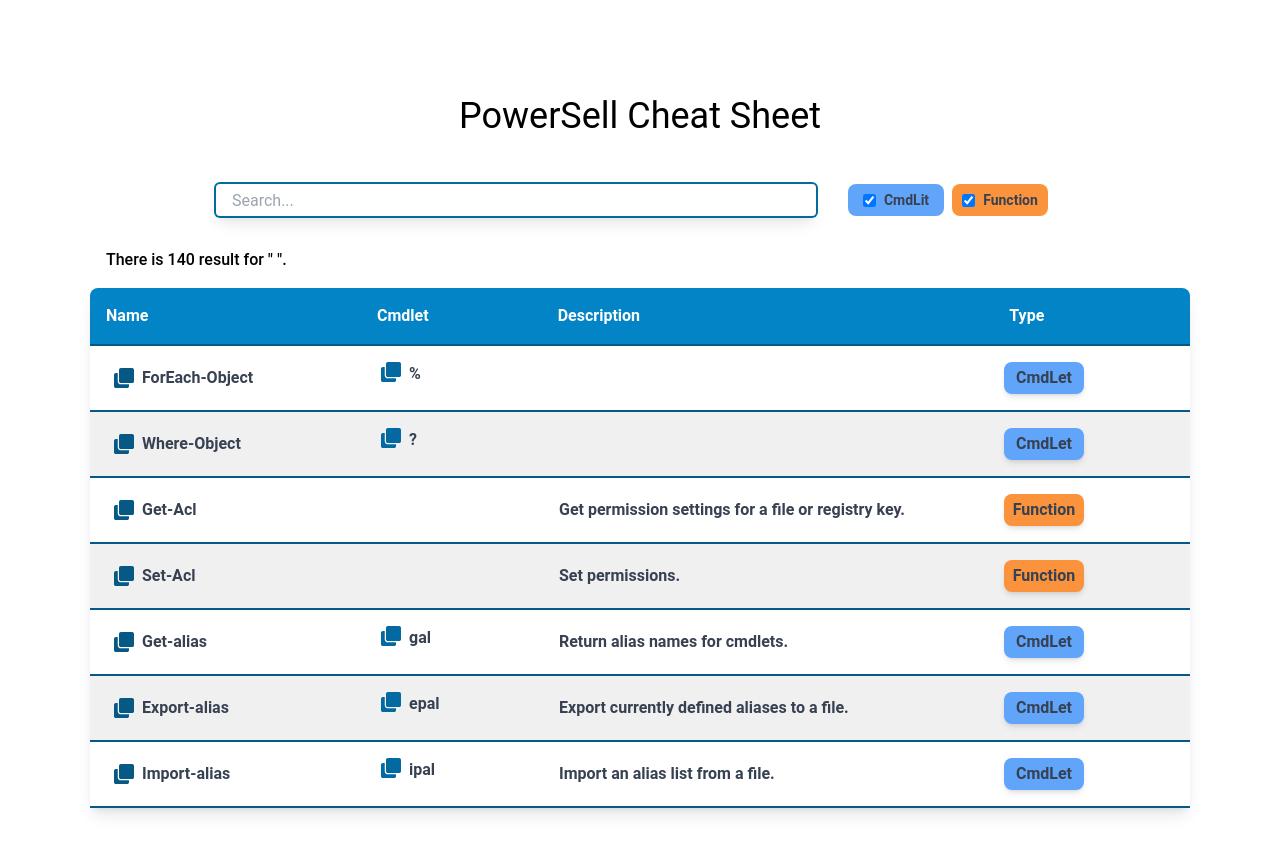
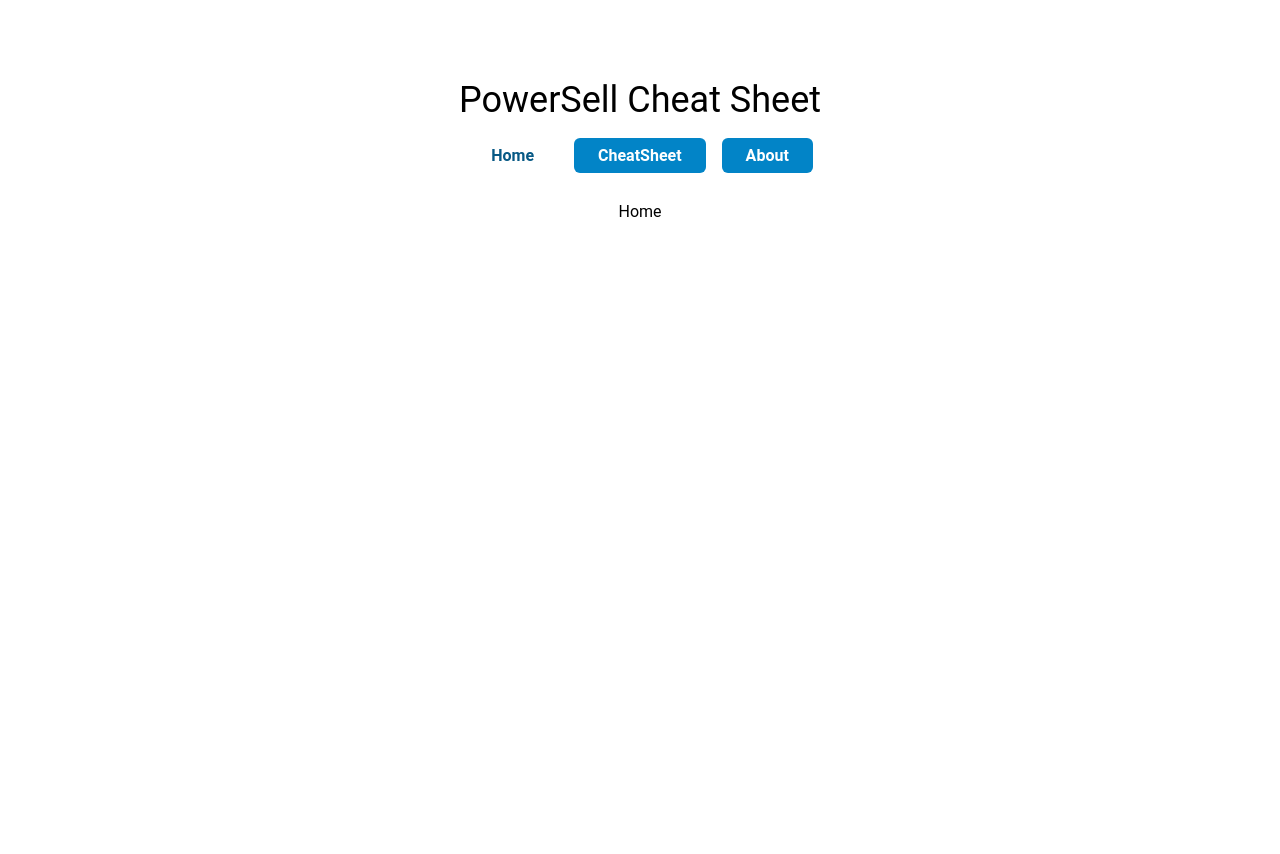
Before and after one commit to AyoubMazouz/powershell-cheat-sheet, a React (Create React App) app: page / in a window 1280 px wide. After the commit the page ends 800 px from the top, so only its background shows below. Built offline with nearby package versions, Linux system fonts and the light colour scheme.

Commit message:
Adding routes and changes to components and styling

```diff
--- a/package.json
+++ b/package.json
@@ -11,6 +11,7 @@
     "react-dom": "^18.0.0",
     "react-icons": "^4.3.1",
     "react-router": "^6.3.0",
+    "react-router-dom": "^6.3.0",
     "react-scripts": "5.0.1",
     "web-vitals": "^2.1.4"
   },
--- a/src/App.css
+++ b/src/App.css
@@ -506,12 +506,12 @@ Ensure the default browser behavior of the `hidden` attribute.
   display: contents;
 }
 
+.hidden {
+  display: none;
+}
+
 .h-8 {
   height: 2rem;
-}
-
-.h-\[65vh\] {
-  height: 65vh;
 }
 
 .max-h-\[65vh\] {
@@ -598,6 +598,12 @@ Ensure the default browser behavior of the `hidden` attribute.
   margin-bottom: calc(0.25rem * var(--tw-space-y-reverse));
 }
 
+.space-y-6 > :not([hidden]) ~ :not([hidden]) {
+  --tw-space-y-reverse: 0;
+  margin-top: calc(1.5rem * calc(1 - var(--tw-space-y-reverse)));
+  margin-bottom: calc(1.5rem * var(--tw-space-y-reverse));
+}
+
 .overflow-y-scroll {
   overflow-y: scroll;
 }
@@ -608,6 +614,10 @@ Ensure the default browser behavior of the `hidden` attribute.
 
 .rounded-lg {
   border-radius: 0.5rem;
+}
+
+.rounded-md {
+  border-radius: 0.375rem;
 }
 
 .rounded-t-lg {
@@ -629,14 +639,19 @@ Ensure the default browser behavior of the `hidden` attribute.
   border-color: rgb(3 105 161 / var(--tw-border-opacity));
 }
 
+.bg-blue-400 {
+  --tw-bg-opacity: 1;
+  background-color: rgb(96 165 250 / var(--tw-bg-opacity));
+}
+
+.bg-gray-400 {
+  --tw-bg-opacity: 1;
+  background-color: rgb(156 163 175 / var(--tw-bg-opacity));
+}
+
 .bg-orange-400 {
   --tw-bg-opacity: 1;
   background-color: rgb(251 146 60 / var(--tw-bg-opacity));
-}
-
-.bg-blue-400 {
-  --tw-bg-opacity: 1;
-  background-color: rgb(96 165 250 / var(--tw-bg-opacity));
 }
 
 .bg-sky-600 {
@@ -644,9 +659,9 @@ Ensure the default browser behavior of the `hidden` attribute.
   background-color: rgb(2 132 199 / var(--tw-bg-opacity));
 }
 
-.bg-gray-400 {
+.bg-green-500 {
   --tw-bg-opacity: 1;
-  background-color: rgb(156 163 175 / var(--tw-bg-opacity));
+  background-color: rgb(34 197 94 / var(--tw-bg-opacity));
 }
 
 .p-4 {
@@ -673,13 +688,23 @@ Ensure the default browser behavior of the `hidden` attribute.
   padding-bottom: 1rem;
 }
 
+.py-8 {
+  padding-top: 2rem;
+  padding-bottom: 2rem;
+}
+
+.px-6 {
+  padding-left: 1.5rem;
+  padding-right: 1.5rem;
+}
+
+.py-2 {
+  padding-top: 0.5rem;
+  padding-bottom: 0.5rem;
+}
+
 .font-\[Roboto\] {
   font-family: Roboto;
-}
-
-.text-4xl {
-  font-size: 2.25rem;
-  line-height: 2.5rem;
 }
 
 .text-sm {
@@ -700,6 +725,11 @@ Ensure the default browser behavior of the `hidden` attribute.
 .text-xl {
   font-size: 1.25rem;
   line-height: 1.75rem;
+}
+
+.text-4xl {
+  font-size: 2.25rem;
+  line-height: 2.5rem;
 }
 
 .font-semibold {
@@ -730,11 +760,6 @@ Ensure the default browser behavior of the `hidden` attribute.
   color: rgb(3 105 161 / var(--tw-text-opacity));
 }
 
-.text-blue-400 {
-  --tw-text-opacity: 1;
-  color: rgb(96 165 250 / var(--tw-text-opacity));
-}
-
 .shadow-lg {
   --tw-shadow: 0 10px 15px -3px rgb(0 0 0 / 0.1), 0 4px 6px -4px rgb(0 0 0 / 0.1);
   --tw-shadow-colored: 0 10px 15px -3px var(--tw-shadow-color), 0 4px 6px -4px var(--tw-shadow-color);
@@ -763,13 +788,46 @@ Ensure the default browser behavior of the `hidden` attribute.
           filter: var(--tw-blur) var(--tw-brightness) var(--tw-contrast) var(--tw-grayscale) var(--tw-hue-rotate) var(--tw-invert) var(--tw-saturate) var(--tw-sepia) var(--tw-drop-shadow);
 }
 
+.transition {
+  transition-property: color, background-color, border-color, fill, stroke, opacity, box-shadow, -webkit-text-decoration-color, -webkit-transform, -webkit-filter, -webkit-backdrop-filter;
+  transition-property: color, background-color, border-color, text-decoration-color, fill, stroke, opacity, box-shadow, transform, filter, backdrop-filter;
+  transition-property: color, background-color, border-color, text-decoration-color, fill, stroke, opacity, box-shadow, transform, filter, backdrop-filter, -webkit-text-decoration-color, -webkit-transform, -webkit-filter, -webkit-backdrop-filter;
+  transition-timing-function: cubic-bezier(0.4, 0, 0.2, 1);
+  transition-duration: 150ms;
+}
+
+.transition-colors {
+  transition-property: color, background-color, border-color, fill, stroke, -webkit-text-decoration-color;
+  transition-property: color, background-color, border-color, text-decoration-color, fill, stroke;
+  transition-property: color, background-color, border-color, text-decoration-color, fill, stroke, -webkit-text-decoration-color;
+  transition-timing-function: cubic-bezier(0.4, 0, 0.2, 1);
+  transition-duration: 150ms;
+}
+
 .--nth-child-bg:nth-child(odd) {
-  background: hsl(0, 0%, 94%);
+  background: hsl(0, 0%, 94%)
+}
+
+.active {
+  --tw-bg-opacity: 1;
+  background-color: rgb(255 255 255 / var(--tw-bg-opacity));
+  --tw-text-opacity: 1;
+  color: rgb(7 89 133 / var(--tw-text-opacity));
+}
+
+.hover\:bg-sky-500:hover {
+  --tw-bg-opacity: 1;
+  background-color: rgb(14 165 233 / var(--tw-bg-opacity));
 }
 
 .hover\:text-sky-500:hover {
   --tw-text-opacity: 1;
   color: rgb(14 165 233 / var(--tw-text-opacity));
+}
+
+.hover\:text-green-500:hover {
+  --tw-text-opacity: 1;
+  color: rgb(34 197 94 / var(--tw-text-opacity));
 }
 
 .hover\:ring-sky-300:hover {
--- a/src/App.js
+++ b/src/App.js
@@ -1,20 +1,32 @@
-// import { BrowserRouter, Route, Switch } from 'react-router-dom'
+import { BrowserRouter as Router, Route, Routes} from 'react-router-dom'
+import { AnimatePresence } from 'framer-motion'
 import './App.css';
-import CheatSheet from './components/CheatSheet'
+import Nav from './components/Nav'
+import Home from './pages/Home'
+import CheatSheet from './pages/CheatSheet'
+import About from './pages/About'
+import PageNotFound from './pages/PageNotFound'
 
 
 function App() {
 
   return (
-      <div className="font-[Roboto] flex flex-col justify-center items-center py-12">
+    <AnimatePresence>
+      <Router>
+        <div className="font-[Roboto] flex flex-col justify-center items-center py-12">
 
-        <div className='text-4xl py-12'>PowerSell Cheat Sheet</div>
+            <Nav />
 
+            <Routes>
+              <Route path='/' element={<Home />}></Route>
+              <Route path='/cheatsheet' element={<CheatSheet />}></Route>
+              <Route path='/about' element={<About />}></Route>
+              <Route path='*' element={<PageNotFound />}></Route>
+            </Routes>
 
-
-                <CheatSheet />
-
-      </div>
+        </div>
+      </Router>
+    </AnimatePresence>
   );
 }
 
--- a/src/components/CheatSheet/Options.jsx
+++ b/src/components/CheatSheet/Options.jsx
@@ -1,16 +1,42 @@
+import { motion } from 'framer-motion'
+
 export default function Options ({ options, setOptions }) {
     const onchangeCmdlet = () => setOptions(prev => ({ cmdlet: !prev.cmdlet, function: prev.function }))
     const onchangeFunction = () => setOptions(prev => ({ cmdlet: prev.cmdlet, function: !prev.function }))
+
+    const containerVariant = {
+        transiton: {
+            staggerChildren: .3
+        }
+    }
+    const variant = {
+        hidden:{
+            opacity: 0,
+            scale: 0,
+        },
+        visible: {
+            opacity: 1,
+            scale: 1,
+            transition: {
+                type: 'spring',
+                duration: .3,
+            }
+        },
+        hover: {
+            scale: 1.2
+        }
+    }
+
     return (
-        <div className='flex justify-around px-4 space-x-2 text-gray-700 font-semibold text-sm'>
-            <div className={options.cmdlet ? 'space-x-2 h-8 w-24 rounded-lg flex justify-center items-center bg-blue-400' : 'space-x-2 h-8 w-24 rounded-lg flex justify-center items-center bg-gray-400'}>
+        <motion.div variants={containerVariant} initial='hidden' animate='visible' className='flex justify-around px-4 space-x-2 text-gray-700 font-semibold text-sm'>
+            <motion.div variant={variant} className={options.cmdlet ? 'space-x-2 h-8 w-24 rounded-lg flex justify-center items-center bg-blue-400' : 'space-x-2 h-8 w-24 rounded-lg flex justify-center items-center bg-gray-400 cursor-pointer'}>
                 <input type="checkbox" name='cmd-lit' checked={options.cmdlet} onChange={onchangeCmdlet} />
                 <label htmlFor="cmd-lit" className="">CmdLit</label>
-            </div>
-            <div className={options.function ? 'space-x-2 h-8 w-24 rounded-lg flex justify-center items-center bg-orange-400' : 'space-x-2 h-8 w-24 rounded-lg flex justify-center items-center bg-gray-400'}>
+            </motion.div>
+            <motion.div variant={variant} className={options.function ? 'space-x-2 h-8 w-24 rounded-lg flex justify-center items-center bg-orange-400' : 'space-x-2 h-8 w-24 rounded-lg flex justify-center items-center bg-gray-400 cursor-pointer'}>
                 <input type="checkbox" name='function' checked={options.function} onChange={onchangeFunction}/>
                 <label htmlFor="function">Function</label>
-            </div>
-        </div>
+            </motion.div>
+        </motion.div>
     )
 }
--- /dev/null
+++ b/src/components/Nav/index.js
@@ -0,0 +1,71 @@
+import { NavLink } from 'react-router-dom'
+import { motion, AnimatePresence } from 'framer-motion'
+export default function Nav() {
+
+  const headerVariant = {
+    hidden: {
+      opacity: 0,
+      y:-200
+    },
+    visible: {
+      opacity: 1,
+      y: 0,
+      transition: {
+        type: 'spring',
+        duration: .7,
+        bounce: .35,
+        staggerChildren: .5
+      }
+    }
+  }
+  const linkVariant = {
+    hidden: {
+      opacity: 0,
+      scale: 0,
+    },
+    visible: {
+      opacity: 1,
+      scale: 1,
+      transition: {
+        type: 'spring',
+        duration: .5,
+        bounce: .35,
+      }
+    },
+    hover: {
+      scale: 1.1,
+      opacity: .8
+    },
+  }
+  const containerVariant = {
+    visible: {
+      transition: {
+        delayChildren: .4,
+        staggerChildren: .2
+      }
+    }
+  }
+
+  return (
+      <motion.div initial='hidden' animate='visible' exit='exit' className='py-8 space-y-6' >
+          <motion.div variants={headerVariant} className='text-4xl' >PowerSell Cheat Sheet</motion.div>
+          <motion.ul variants={containerVariant} initial={false} className='flex justify-center font-semibold text-white space-x-4'>
+          <motion.div variants={linkVariant}>
+              <motion.div whileHover={{...linkVariant.hover}}>
+                <NavLink to='/' className='px-6 py-2 bg-sky-600 rounded-md'>Home</NavLink>
+              </motion.div>
+            </motion.div>
+            <motion.div variants={linkVariant}>
+              <motion.div whileHover={{...linkVariant.hover}}>
+                <NavLink to='/cheatsheet' className='px-6 py-2 bg-sky-600 rounded-md'>CheatSheet</NavLink>
+              </motion.div>
+            </motion.div>
+            <motion.div variants={linkVariant}>
+              <motion.div whileHover={{...linkVariant.hover}}>
+                <NavLink to='/about' className='px-6 py-2 bg-sky-600 rounded-md'>About</NavLink>
+              </motion.div>
+            </motion.div>
+          </motion.ul>
+      </motion.div>
+  )
+}
--- a/src/index.css
+++ b/src/index.css
@@ -3,7 +3,7 @@
 @tailwind utilities;
 
 @layer utilities {
-    .--nth-child-bg:nth-child(odd) {
-        background: hsl(0, 0%, 94%);
-    }
+    .--nth-child-bg:nth-child(odd) { background: hsl(0, 0%, 94%) }
+
 }
+.active { @apply bg-white text-sky-800 }
--- /dev/null
+++ b/src/pages/About.js
@@ -0,0 +1,7 @@
+import React from 'react'
+
+export default function about() {
+  return (
+    <div>about</div>
+  )
+}
--- a/src/components/CheatSheet/index.js
+++ b/src/pages/CheatSheet.js
@@ -1,7 +1,7 @@
 import { useState } from 'react'
-import { data } from '../../data'
-import ResultTable from './ResultTable'
-import Options from './Options'
+import { data } from '../data'
+import ResultTable from '../components/CheatSheet/ResultTable'
+import Options from '../components/CheatSheet/Options'
 
 
 export default function CheatSheet () {
--- /dev/null
+++ b/src/pages/Home.js
@@ -0,0 +1,7 @@
+import React from 'react'
+
+export default function Home() {
+  return (
+    <div>Home</div>
+  )
+}
--- /dev/null
+++ b/src/pages/PageNotFound.js
@@ -0,0 +1,10 @@
+import { useLocation } from 'react-router-dom'
+
+export default function PageNotFound() {
+
+    const location = useLocation()
+
+  return (
+    <div>PageNotFound | The Page {location.pathname} Not Found</div>
+  )
+}
```
Also changed, not shown: 1 other file (tests, documents, lock files or other folders).
